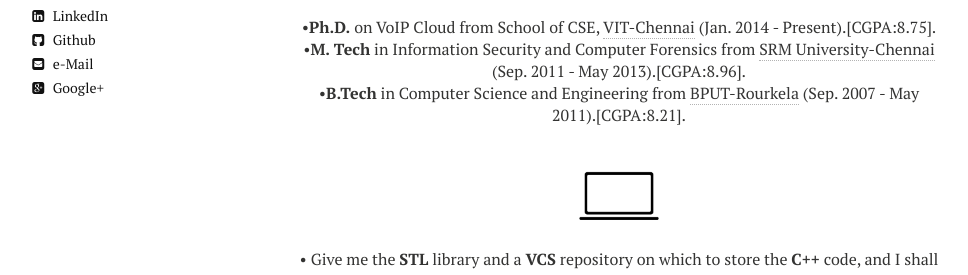
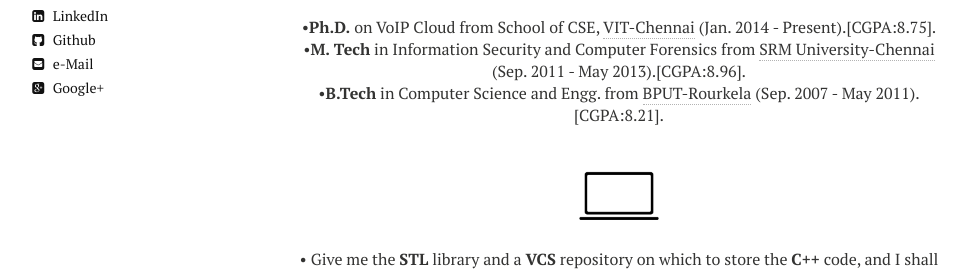
Before and after one commit to ashutoshsatapathy1990/ashutoshsatapathy1990.github.io, a Jekyll site: the page built from cv.md, in a window 1280 px wide. Shown: the part 442-717 px from the top of the page, without its empty margins (21-989 px from the left). Built offline with Jekyll 4.4.1, drawn with Linux system fonts in a browser that asks for light colours; nearby versions of some CDN libraries.

Commit message:
Update cv.html

```diff
--- a/_layouts/cv.html
+++ b/_layouts/cv.html
@@ -54,7 +54,7 @@
     <p align="center" class=bottom-small><img src="{{ site.url }}/images/CV/study2.png" alt="Education" width="70" height="70"></p>
     <p align="center">&#8226<strong>Ph.D.</strong> on VoIP Cloud from School of CSE, <a href="http://chennai.vit.ac.in/" target="_blank">VIT-Chennai</a> (Jan. 2014 - Present).[CGPA:8.75].</p>
     <p align="center">&#8226<strong>M. Tech</strong> in Information Security and Computer Forensics from <a href="http://www.srmuniv.ac.in/" target="_blank">SRM University-Chennai</a> (Sep. 2011 - May 2013).[CGPA:8.96].</p>
-    <p align="center" class="bottom-three">&#8226<strong>B.Tech</strong> in Computer Science and Engineering from <a href="http://www.bput.ac.in/" target="_blank">BPUT-Rourkela</a> (Sep. 2007 - May 2011).[CGPA:8.21].</p>
+    <p align="center" class="bottom-three">&#8226<strong>B.Tech</strong> in Computer Science and Engg. from <a href="http://www.bput.ac.in/" target="_blank">BPUT-Rourkela</a> (Sep. 2007 - May 2011).[CGPA:8.21].</p>
 
     <p align="center" class=bottom-small><img src="{{ site.url }}/images/CV/computer2.png" alt="Computer Skills" width="80" height="80"></p>
     <p align="center">&#8226 Give me the <strong>STL</strong> library and a <strong>VCS</strong> repository on which to store the <strong>C++</strong> code, and I shall move the world. Or was it about levers? &#12484;</p>
```
